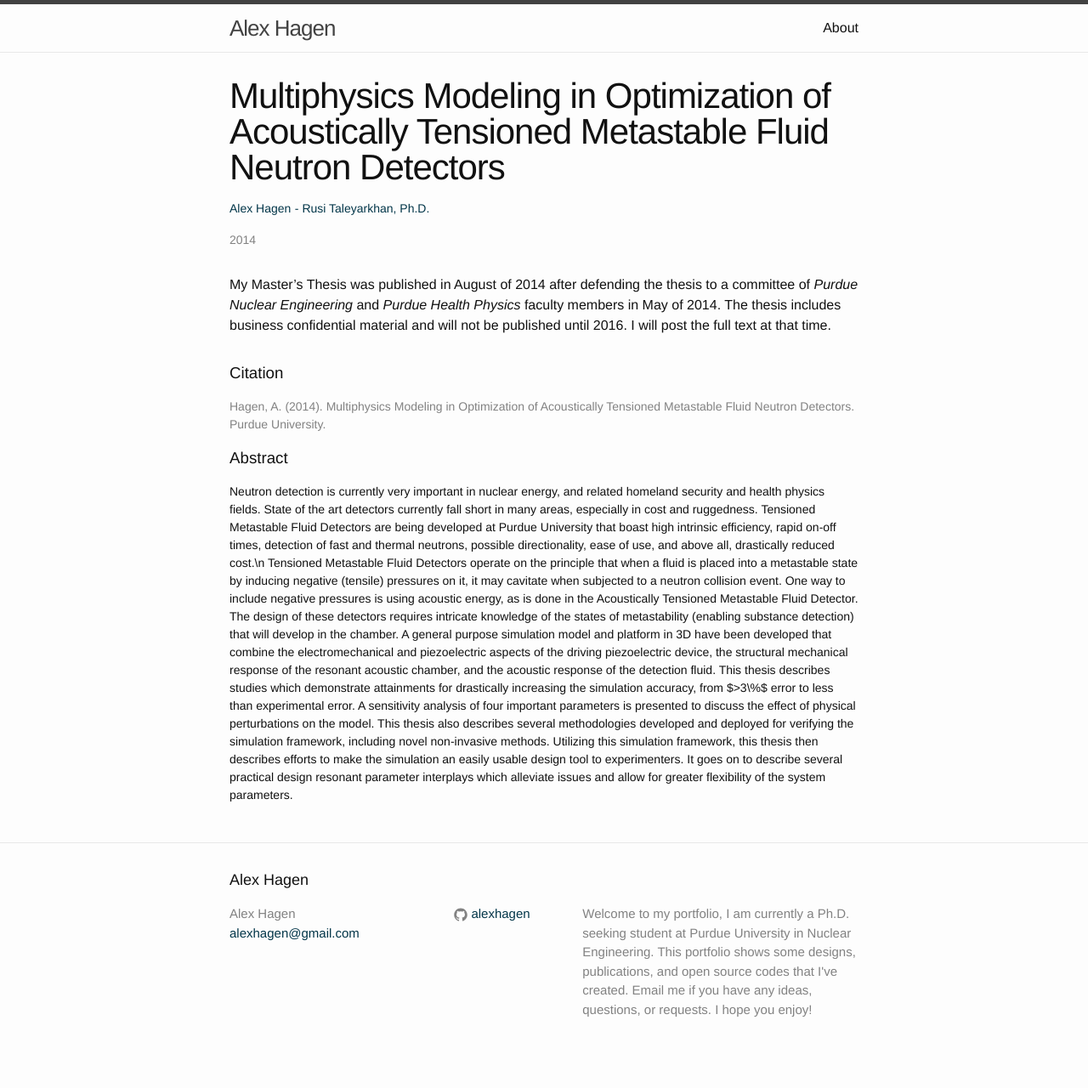
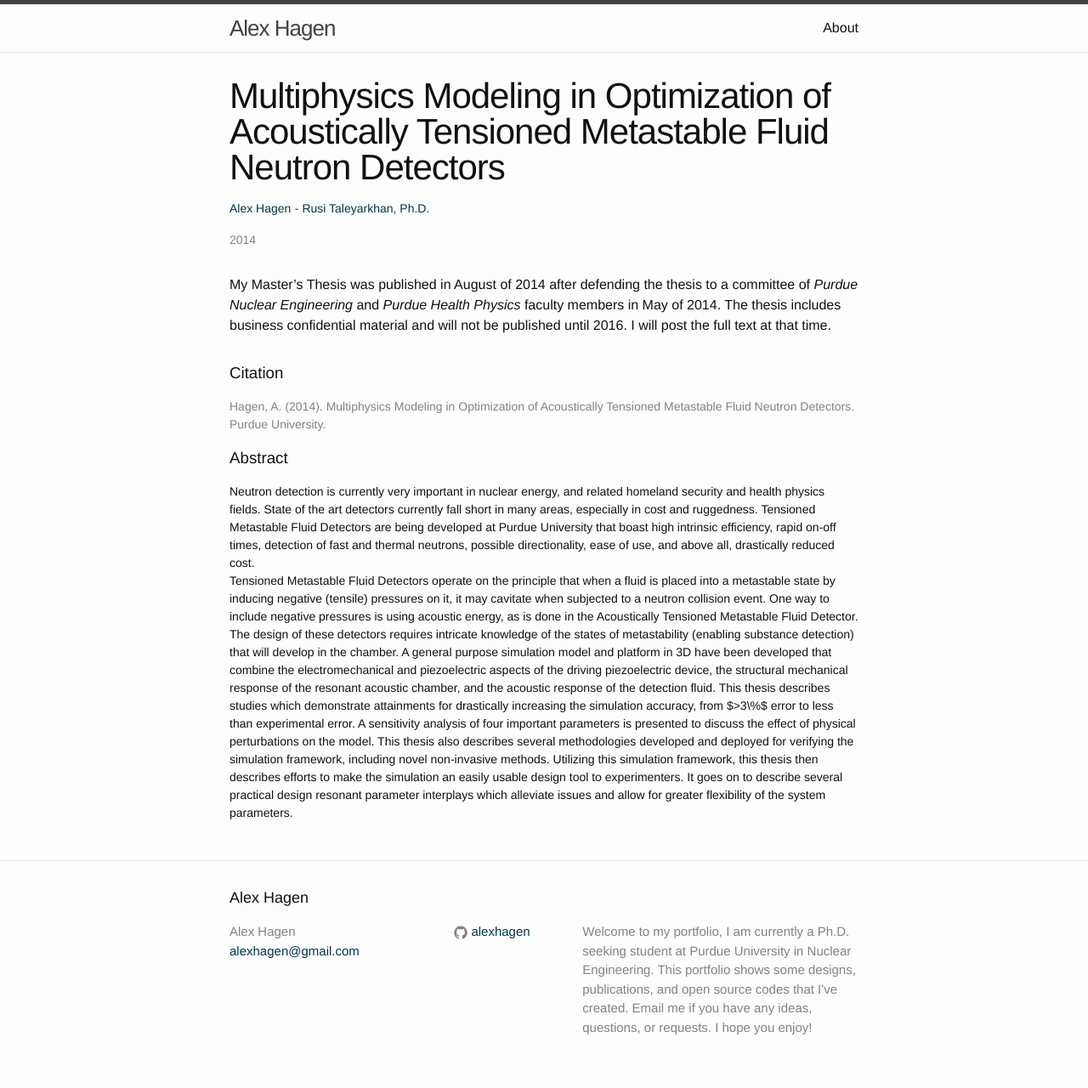
Before and after one commit to alexhagen/alexhagen.github.io, a Jekyll site: the page built from _posts/2014-08-15-multiphysics-modeling-in-optimization-of-acoustically-tensioned-metastable-fluid-neutron-detectors.markdown, in a window 1280 px wide. Shown: the whole page at 85% size. Built offline with Jekyll 4.4.1, drawn with Linux system fonts in a browser that asks for light colours; before the commit the page ends 1259 px from its top, so only the background shows below that.

Commit message:
finally finished publication template

```diff
--- a/_layouts/publication.html
+++ b/_layouts/publication.html
@@ -21,6 +21,6 @@
   <h3>Citation</h3>
   <p class="publication-citation">{{ page.citation }}</p>
   <h3>Abstract</h3>
-  <p class="publication-abstract">{{ page.abstract | newline_to_br }}</p>
+  <p class="publication-abstract">{{ page.abstract | replace:'\n','<br>' }}</p>
 
 </div>
```
